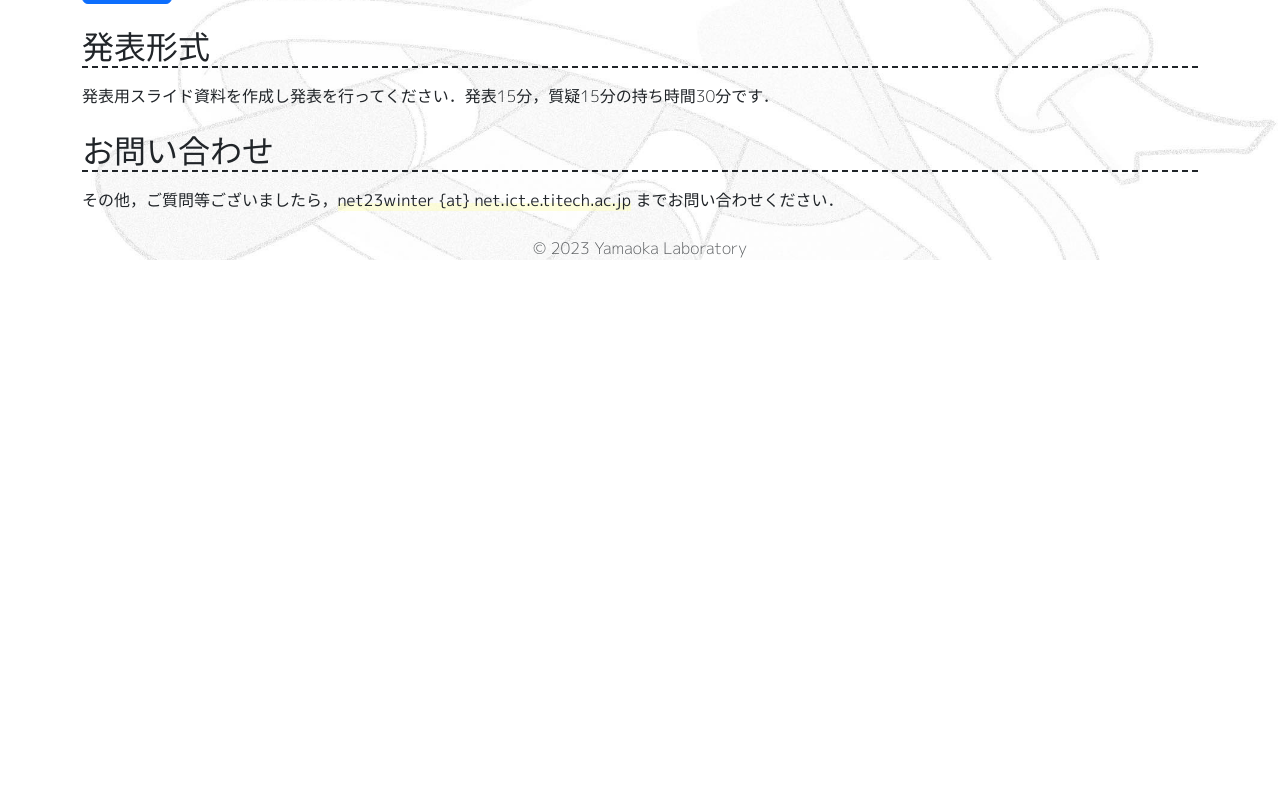
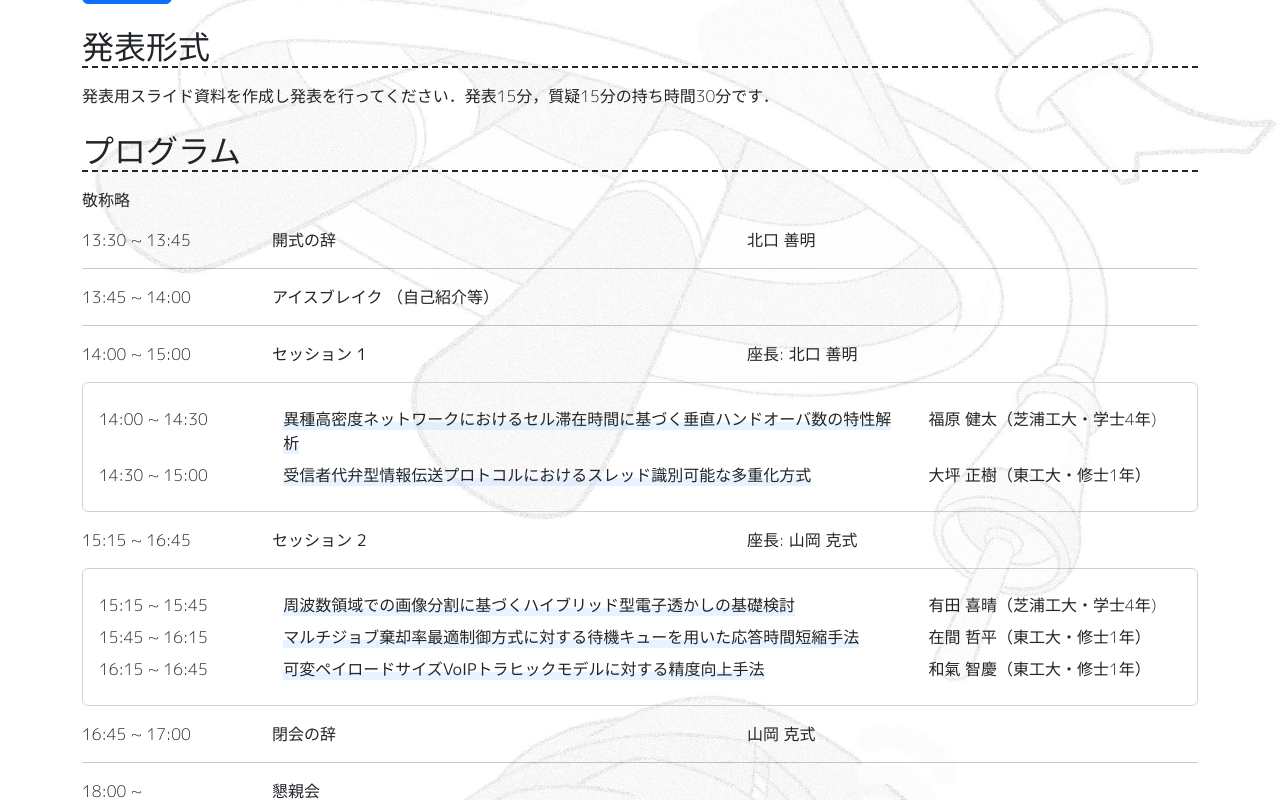
Before and after one commit to yamaoka-kitaguchi-lab/winter.workshop.net.ict.e.titech.ac.jp, a React (Vite) app: page / in a window 1280 px wide. Shown: the part 820-1620 px from the top of the page. Before the commit the page ends 1080 px from the top, so only its background shows below. Built offline with nearby package versions, Linux system fonts and the light colour scheme.

Commit message:
Add Program

```diff
--- a/src/App.tsx
+++ b/src/App.tsx
@@ -2,7 +2,7 @@ import Announce from "./Announce";
 import Footer from "./Footer";
 import Header from "./Header";
 import Inquiry from "./Inquiry";
-// import Program from "./Program";
+import Program from "./Program";
 import Detail from "./Presentation";
 import Registration from "./Registration";
 
@@ -14,8 +14,8 @@ const App = () => {
 
 				<Announce />
 				<Registration />
-				{/* <Program /> */}
 				<Detail />
+				<Program />
 				<Inquiry />
 
 				<Footer />
--- a/src/Program.tsx
+++ b/src/Program.tsx
@@ -30,54 +30,68 @@ const Presentation: FC<PresentationProps> = ({ time, title, speaker }) => (
 	</div>
 );
 
-const FIRST_HALF_SECTIONS: Readonly<SectionProps[]> = [
+const SECTIONS1: Readonly<SectionProps[]> = [
 	{
-		time: "14:00 ~ 14:20",
-		title: "自己紹介・全体連絡",
-		additionalInfo: "",
-	},
-	{
-		time: "14:20 ~ 14:40",
+		time: "13:30 ~ 13:45",
 		title: "開式の辞",
 		additionalInfo: "北口 善明",
 	},
 	{
-		time: "14:40 ~ 15:00",
-		title: "セッション",
-		additionalInfo: "座長: 脇本 和茂",
+		time: "13:45 ~ 14:00",
+		title: "アイスブレイク （自己紹介等）",
+		additionalInfo: "",
+	},
+	{
+		time: "14:00 ~ 15:00",
+		title: "セッション 1",
+		additionalInfo: "座長: 北口 善明",
 	},
 ];
-const PRESENTATIONS: Readonly<PresentationProps[]> = [
+const PRESENTATION1: Readonly<PresentationProps[]> = [
 	{
-		time: "14:40 ~ 15:00",
-		title: "2D-XOR FECを適用したUDTにおける冗長度動的変更手法の検討",
+		time: "14:00 ~ 14:30",
+		title: "異種高密度ネットワークにおけるセル滞在時間に基づく垂直ハンドオーバ数の特性解析",
+		speaker: "福原 健太（芝浦工大・学士4年)",
+	},
+	{
+		time: "14:30 ~ 15:00",
+		title: "受信者代弁型情報伝送プロトコルにおけるスレッド識別可能な多重化方式",
+		speaker: "大坪 正樹（東工大・修士1年）",
+	},
+];
+const SECTIONS2: Readonly<SectionProps[]> = [
+	{
+		time: "15:15 ~ 16:45",
+		title: "セッション 2",
+		additionalInfo: "座長: 山岡 克式",
+	},
+];
+const PRESENTATION2: Readonly<PresentationProps[]> = [
+	{
+		time: "15:15 ~ 15:45",
+		title: "周波数領域での画像分割に基づくハイブリッド型電子透かしの基礎検討",
+		speaker: "有田 喜晴（芝浦工大・学士4年)",
+	},
+	{
+		time: "15:45 ~ 16:15",
+		title: "マルチジョブ棄却率最適制御方式に対する待機キューを用いた応答時間短縮手法",
 		speaker: "在間 哲平（東工大・修士1年）",
 	},
 	{
-		time: "15:00 ~ 15:20",
-		title: "位置識別子を利用した受信者代弁型情報伝送プロトコル",
-		speaker: "大坪 正樹（東工大・修士1年）",
-	},
-	{
-		time: "15:20 ~ 15:40",
-		title: "可変ペイロードサイズに対する有限状態数VoIPトラヒックモデル",
+		time: "16:15 ~ 16:45",
+		title: "可変ペイロードサイズVoIPトラヒックモデルに対する精度向上手法",
 		speaker: "和氣 智慶（東工大・修士1年）",
 	},
 ];
-const SECOND_HALF_SECTIONS: Readonly<SectionProps[]> = [
+const SECTIONS3: Readonly<SectionProps[]> = [
 	{
-		time: "15:40 ~ 16:00",
+		time: "16:45 ~ 17:00",
 		title: "閉会の辞",
 		additionalInfo: "山岡 克式",
 	},
 	{
-		time: "16:00 ~ 18:00",
-		title: "休憩・買い出し等",
-		additionalInfo: "",
-	},
-	{
 		time: "18:00 ~",
-		title: "新入生歓迎会",
+		title: "懇親会",
 		additionalInfo: "",
 	},
 ];
@@ -87,23 +101,36 @@ const Program: FC = () => {
 		<section className="my-4">
 			<h2 className="mb-3">プログラム</h2>
 			<p>敬称略</p>
-			{FIRST_HALF_SECTIONS.map((section, index) => (
+			{SECTIONS1.map((section, index) => (
 				<>
 					<Section {...section} />
-					{index < FIRST_HALF_SECTIONS.length - 1 && <hr />}
+					{index < SECTIONS1.length - 1 && <hr />}
 				</>
 			))}
 			<div className="card my-3 bg-transparent">
 				<div className="card-body bg-transparent">
-					{PRESENTATIONS.map((presentation) => (
+					{PRESENTATION1.map((presentation) => (
 						<Presentation {...presentation} />
 					))}
 				</div>
 			</div>
-			{SECOND_HALF_SECTIONS.map((section, index) => (
+			{SECTIONS2.map((section, index) => (
 				<>
 					<Section {...section} />
-					{index < SECOND_HALF_SECTIONS.length - 1 && <hr />}
+					{index < SECTIONS2.length - 1 && <hr />}
+				</>
+			))}
+			<div className="card my-3 bg-transparent">
+				<div className="card-body bg-transparent">
+					{PRESENTATION2.map((presentation) => (
+						<Presentation {...presentation} />
+					))}
+				</div>
+			</div>
+			{SECTIONS3.map((section, index) => (
+				<>
+					<Section {...section} />
+					{index < SECTIONS3.length - 1 && <hr />}
 				</>
 			))}
 		</section>
```
